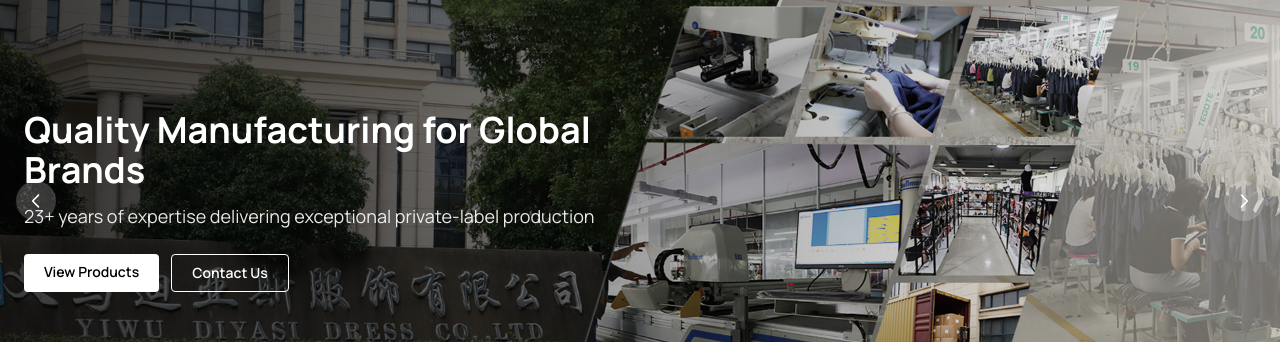
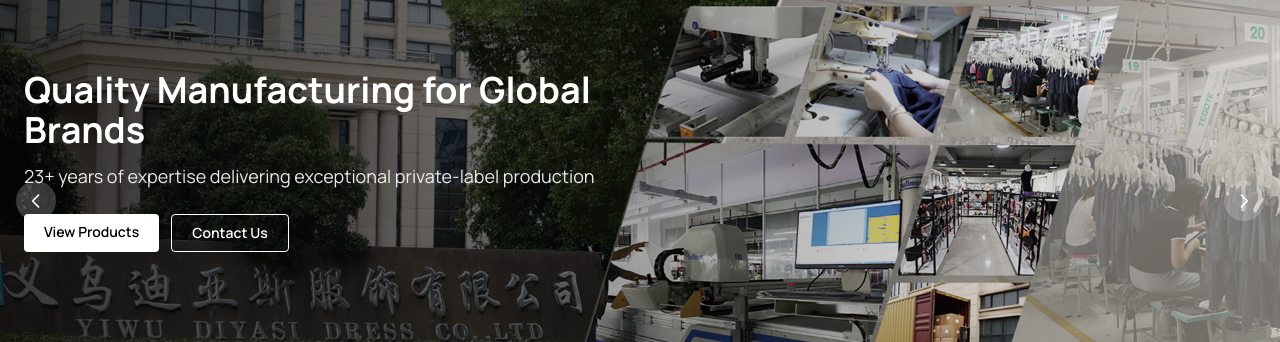
Before and after one commit to 156631890/diyasi, a Next.js app in the folder apps/web/: page / in a window 1280 px wide. Shown: the part 137-479 px from the top of the page. Built offline with nearby package versions, Linux system fonts and the light colour scheme; no server answers.

Commit message:
Adjust hero text position

```diff
--- a/apps/web/components/HeroCarousel.tsx
+++ b/apps/web/components/HeroCarousel.tsx
@@ -56,7 +56,7 @@
           <div className="absolute inset-0 bg-gradient-to-r from-black/70 to-transparent" />
           <div className="absolute inset-0 flex items-center">
             <div className="container mx-auto px-4 md:px-6">
-              <div className="max-w-2xl text-white">
+              <div className="max-w-2xl -translate-y-6 text-white md:-translate-y-8 lg:-translate-y-10">
                 <h1 className="text-2xl md:text-4xl font-bold mb-3">{slide.title}</h1>
                 <p className="text-base md:text-lg text-white/90">{slide.desc}</p>
                 <div className="mt-6 flex gap-3">
```
